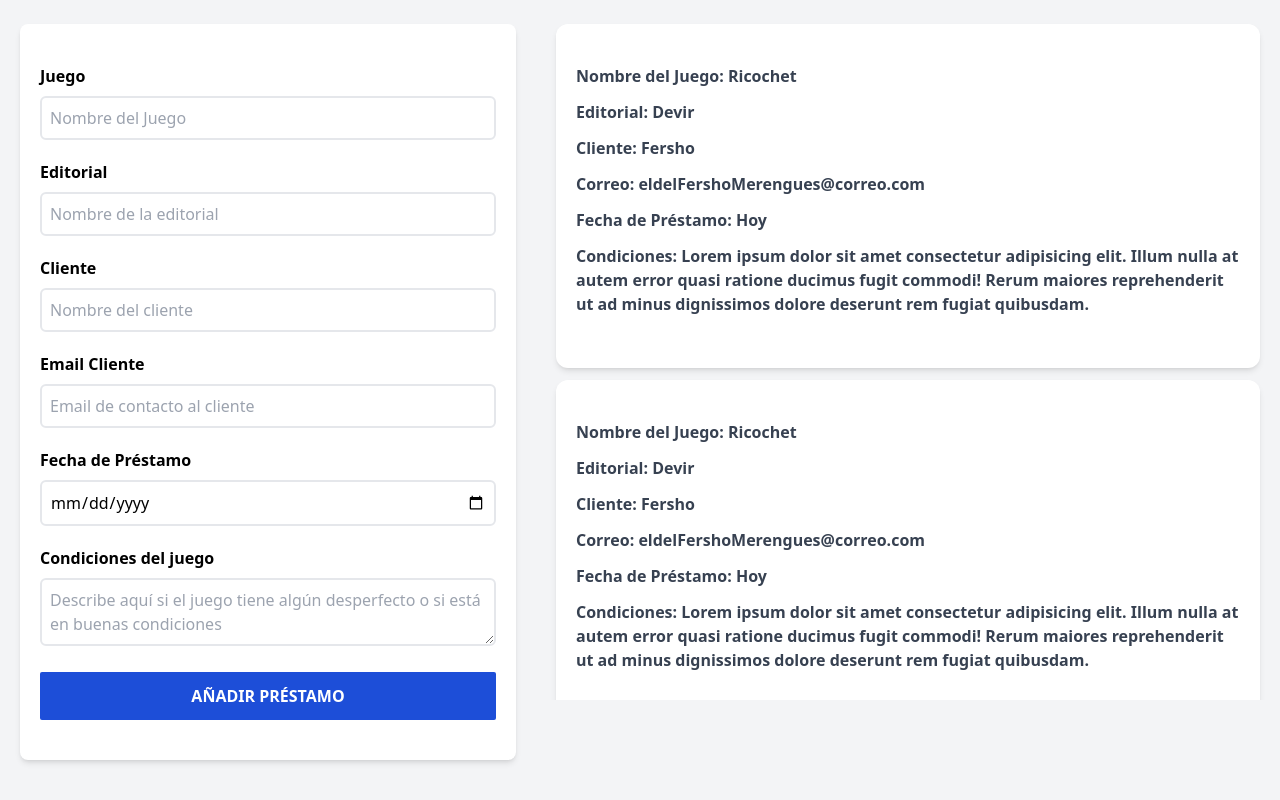
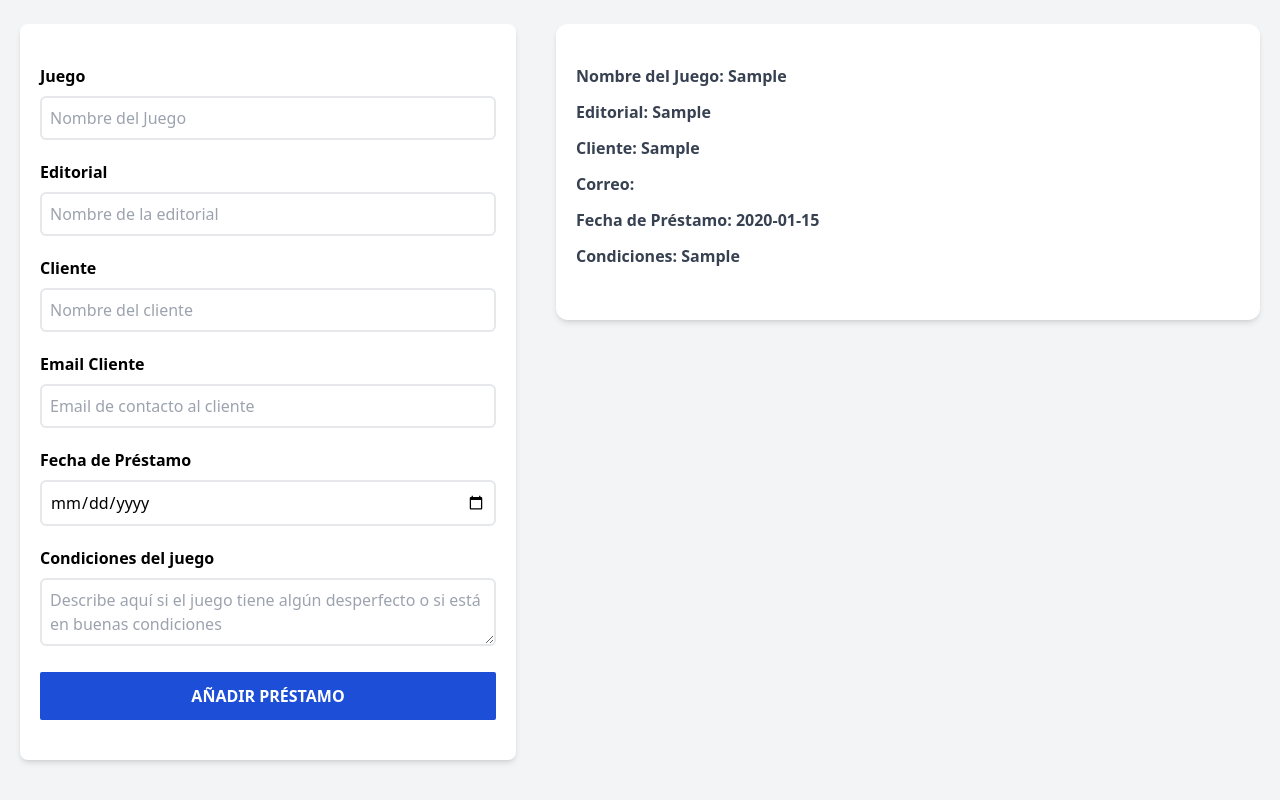
Before and after one commit to fernandolpz21/Board-game-loan-system, a React (Vite) app: page / in a window 1280 px wide. Both pictures are taken after typing "Sample", "Sample", "Sample", "name@example.com", "2020-01-15", "Sample" into the empty fields and a click on the input "Añadir Préstamo". Shown: the part 324-1124 px from the top of the page. Built offline with nearby package versions, Linux system fonts and the light colour scheme.

Commit message:
Crear id juego

```diff
--- a/src/App.jsx
+++ b/src/App.jsx
@@ -20,7 +20,7 @@ function App() {
           prestamos={prestamos}
           setPrestamos={setPrestamos} // Agregamos un prop (property) a formulario para poder extraerle información y después pasarla al listado de préstamos
         />
-        <ListadoPrestamos />
+        <ListadoPrestamos prestamos={prestamos} />
 
       </div>
     </div>
--- a/src/components/Formulario.jsx
+++ b/src/components/Formulario.jsx
@@ -28,9 +28,17 @@ function Formulario({prestamos, setPrestamos}) { //Hacemos un destructuring de l
 
 
     const [error, setError] = useState(false);
+    const generarId = () => {
+        const random = Math.random().toString(36).substring(2); //Obtener un texto aleatorio con números y letras con base al argumento de toString. Siempre aparece como 0.XXX, por lo que usamos el substring(2) para eiminar los primeros 2 caracteres
+        const fecha = Date.now().toString(36)
+
+        return fecha + random;
+
+    }
 
     //game register fields
     const [juego , setJuego] = useState({
+        id: generarId(),
         "nombre": '',
         "editorial": '',
         "cliente": '',
@@ -46,6 +54,8 @@ function Formulario({prestamos, setPrestamos}) { //Hacemos un destructuring de l
     const handleChange = e => {
         setJuego({...juego, [e.target.name]:e.target.value}); // El setJuego va a ser xuna copia de la variable juego pero se le cambia el valor al campo que se está sobreescribiendo
     }
+
+
 
 
     //copies game data and changes the target of the onchange
--- a/src/components/ListadoPrestamos.jsx
+++ b/src/components/ListadoPrestamos.jsx
@@ -1,7 +1,7 @@
 import Prestamo from "./Prestamo";
 
 
-function ListadoPrestamos() {
+function ListadoPrestamos({prestamos}) {
     // -- Use h-screen to make an element span the entire height of the viewport.
     return (
         <div className="md:w-1/2 lg:w-3/5 md:h-screen overflow-y-scroll">
@@ -10,15 +10,16 @@ function ListadoPrestamos() {
             <p className="text-lg mt-5 text-center mb-10">
                 Administra todos tus {''}
                     <span className="font-bold text-blue-700 "> Préstamos</span>
+            </p>
 
-            </p>
-            <Prestamo />
-            <Prestamo />
-            <Prestamo />
-            <Prestamo />
-            <Prestamo />
-            <Prestamo />
-            <Prestamo />
+            {prestamos.map(element /*, index*/ => (
+                <Prestamo
+                    //key = {index} //Siempre que usamos .map es importante poner un prop llamado key para poder identificar a cada elemento con un índice único. El problema es que esto no es una buena práctica de react porque el índice es mutable ya que puedes modificar el arreglo y por ende modificar el index
+                    key = {element.id}
+                    prestamo={element}
+                />
+            ))}
+
 
 
         </div>
--- a/src/components/Prestamo.jsx
+++ b/src/components/Prestamo.jsx
@@ -1,28 +1,30 @@
-const Prestamo = () =>{
+const Prestamo = ({prestamo}) =>{
+    const {nombre, editorial, cliente, correo, fecha, condiciones} = prestamo
+
     return(
         <div className="mx-5 bg-white shadow-md m-3 px-5 py-10 rounded-xl">
             <p className="font-bold mb-3 text-gray-700"> Nombre del Juego: {''}
-                <span>Ricochet</span>
+                <span>{nombre}</span>
             </p>
 
             <p className="font-bold mb-3 text-gray-700"> Editorial: {''}
-                <span>Devir</span>
+                <span>{editorial}</span>
             </p>
 
             <p className="font-bold mb-3 text-gray-700"> Cliente: {''}
-                <span>Fersho</span>
+                <span>{cliente}</span>
             </p>
 
             <p className="font-bold mb-3 text-gray-700"> Correo: {''}
-                <span>eldelFershoMerengues@correo.com</span>
+                <span>{correo}</span>
             </p>
 
             <p className="font-bold mb-3 text-gray-700"> Fecha de Préstamo: {''}
-                <span>Hoy</span>
+                <span>{fecha}</span>
             </p>
 
             <p className="font-bold mb-3 text-gray-700"> Condiciones: {''}
-                <span>Lorem ipsum dolor sit amet consectetur adipisicing elit. Illum nulla at autem error quasi ratione ducimus fugit commodi! Rerum maiores reprehenderit ut ad minus dignissimos dolore deserunt rem fugiat quibusdam.</span>
+                <span>{condiciones}</span>
             </p>
 
         </div>
```
